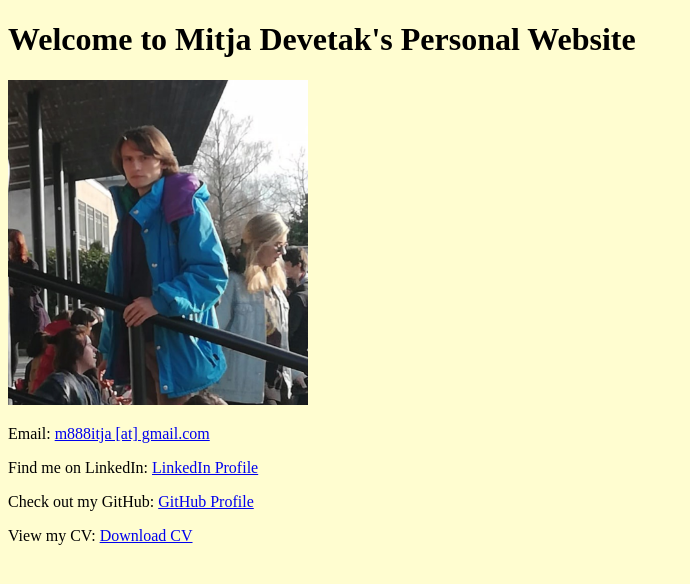
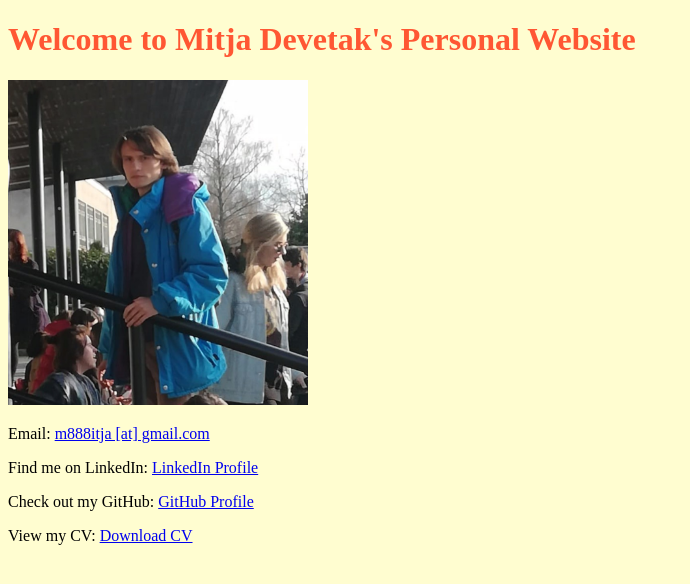
Before and after one commit to Devetak/Devetak.github.io, a plain HTML site: page index.html in a window 1280 px wide. Shown: the whole page, without its empty margins (0-690 px from the left). Drawn offline with Linux system fonts and the light colour scheme.

Commit message:
a touch of color

```diff
--- a/index.html
+++ b/index.html
@@ -7,6 +7,10 @@
     <style>
         body {
             background-color: #FFFDD0;
+        }
+        h1 {
+            color: #FF5733; /* Bold, bright color */
+            font-weight: bold;
         }
     </style>
 </head>
```
